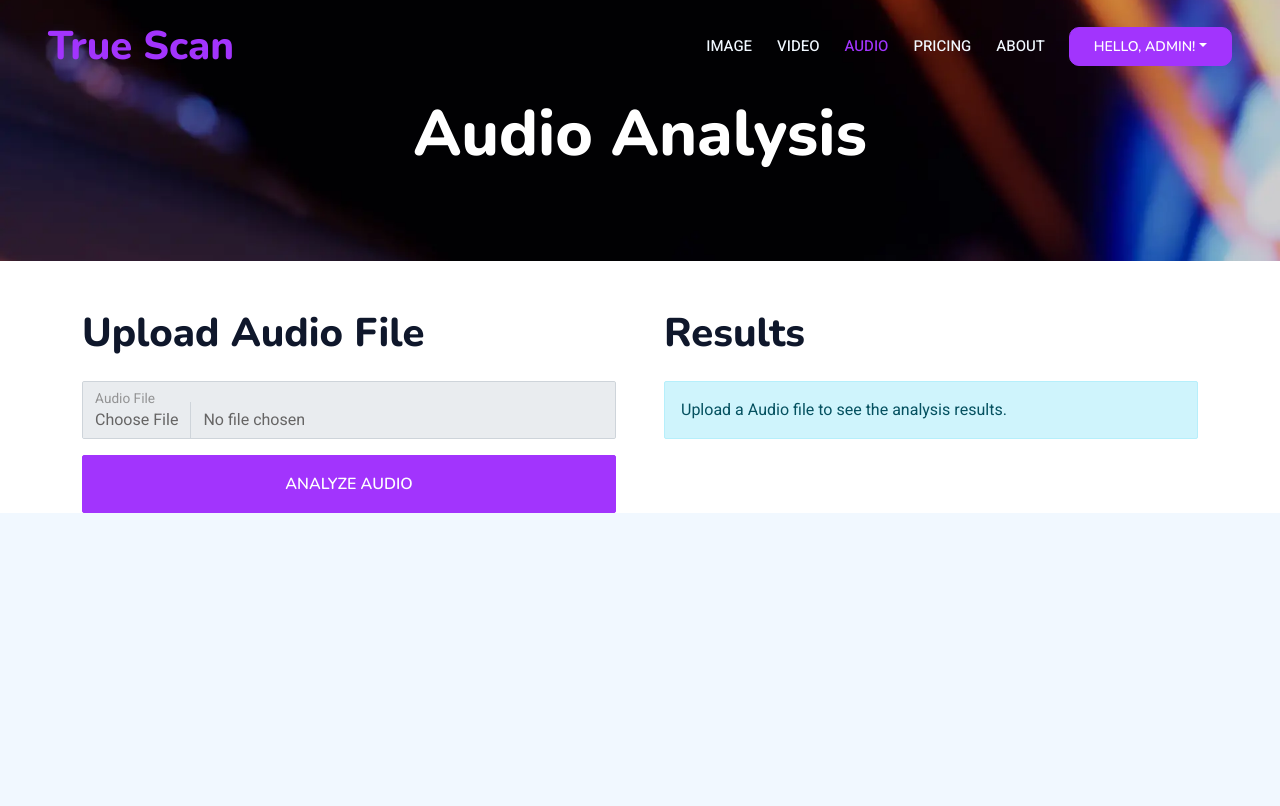
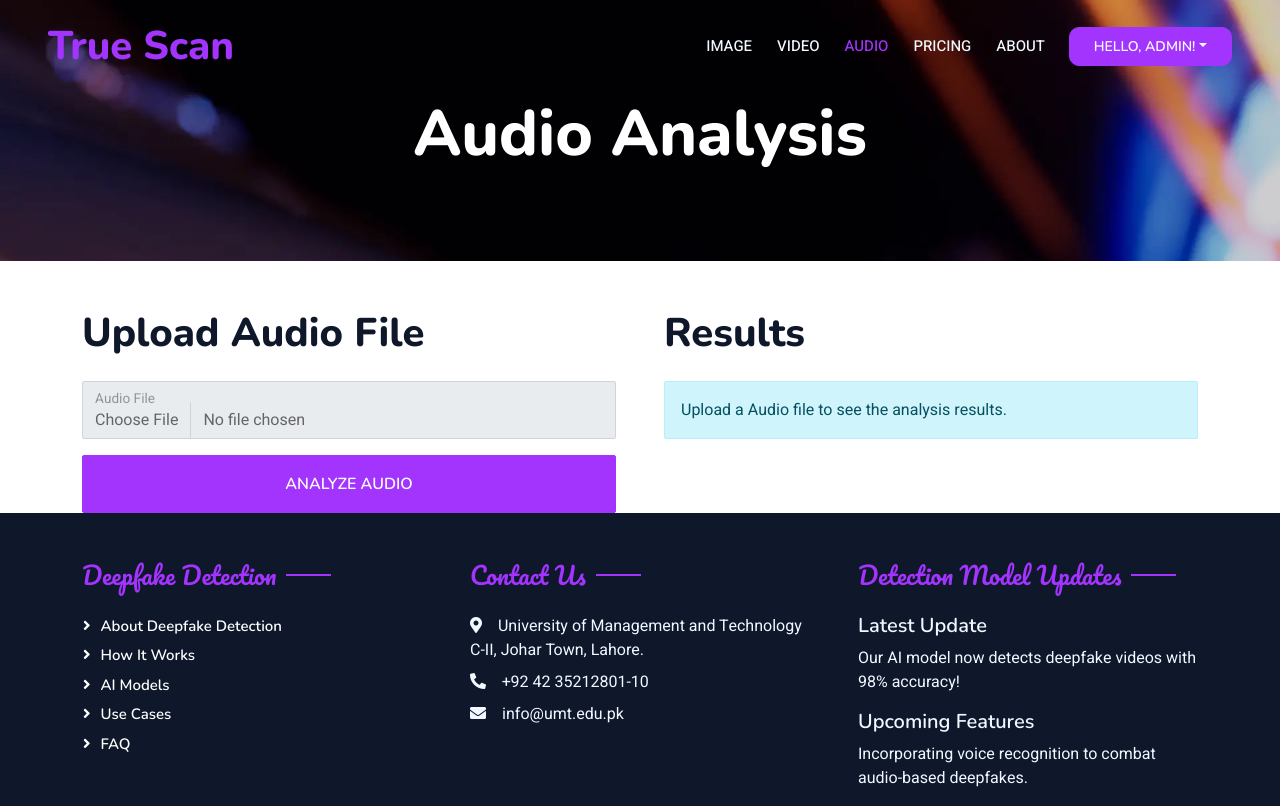
Before and after one commit to madni-hawklogix/DeepFake, a Django app: page /voice/ in a window 1280 px wide. Before the commit the page ends 513 px from the top, so only its background shows below. Run offline with Django 5.2, Linux system fonts and the light colour scheme; a user stored in the database is signed in; some libraries are stand-ins or nearby versions.

Commit message:
Update voice.html

```diff
--- a/templates/voice.html
+++ b/templates/voice.html
@@ -146,6 +146,40 @@
             </div>
         </div>
     </div>
+    <!-- Deepfake Detection Feature Footer Start -->
+        <div class="container-fluid bg-dark text-light footer pt-5  wow fadeIn" data-wow-delay="0.1s">
+            <div class="container py-5">
+                <div class="row g-5">
+                    <div class="col-lg-4 col-md-6">
+                        <h4 class="section-title ff-secondary text-start text-primary fw-normal mb-4">Deepfake Detection
+                        </h4>
+                        <a class="btn btn-link" href="">About Deepfake Detection</a>
+                        <a class="btn btn-link" href="">How It Works</a>
+                        <a class="btn btn-link" href="">AI Models</a>
+                        <a class="btn btn-link" href="">Use Cases</a>
+                        <a class="btn btn-link" href="">FAQ</a>
+                    </div>
+                    <div class="col-lg-4 col-md-6">
+                        <h4 class="section-title ff-secondary text-start text-primary fw-normal mb-4">Contact Us</h4>
+                        <p class="mb-2"><i class="fa fa-map-marker-alt me-3"></i>University of Management and Technology C-II, Johar Town, Lahore.
+                        </p>
+                        <p class="mb-2"><i class="fa fa-phone-alt me-3"></i>+92 42 35212801-10</p>
+                        <p class="mb-2"><i class="fa fa-envelope me-3"></i>info@umt.edu.pk</p>
+
+                    </div>
+                    <div class="col-lg-4 col-md-6">
+                        <h4 class="section-title ff-secondary text-start text-primary fw-normal mb-4">Detection Model
+                            Updates</h4>
+                        <h5 class="text-light fw-normal">Latest Update</h5>
+                        <p>Our AI model now detects deepfake videos with 98% accuracy!</p>
+                        <h5 class="text-light fw-normal">Upcoming Features</h5>
+                        <p>Incorporating voice recognition to combat audio-based deepfakes.</p>
+                    </div>
+
+                </div>
+            </div>
+        </div>
+        <!-- Deepfake Detection Feature Footer End -->
 
     <!-- JavaScript Libraries -->
     <script src="https://code.jquery.com/jquery-3.4.1.min.js"></script>
```
